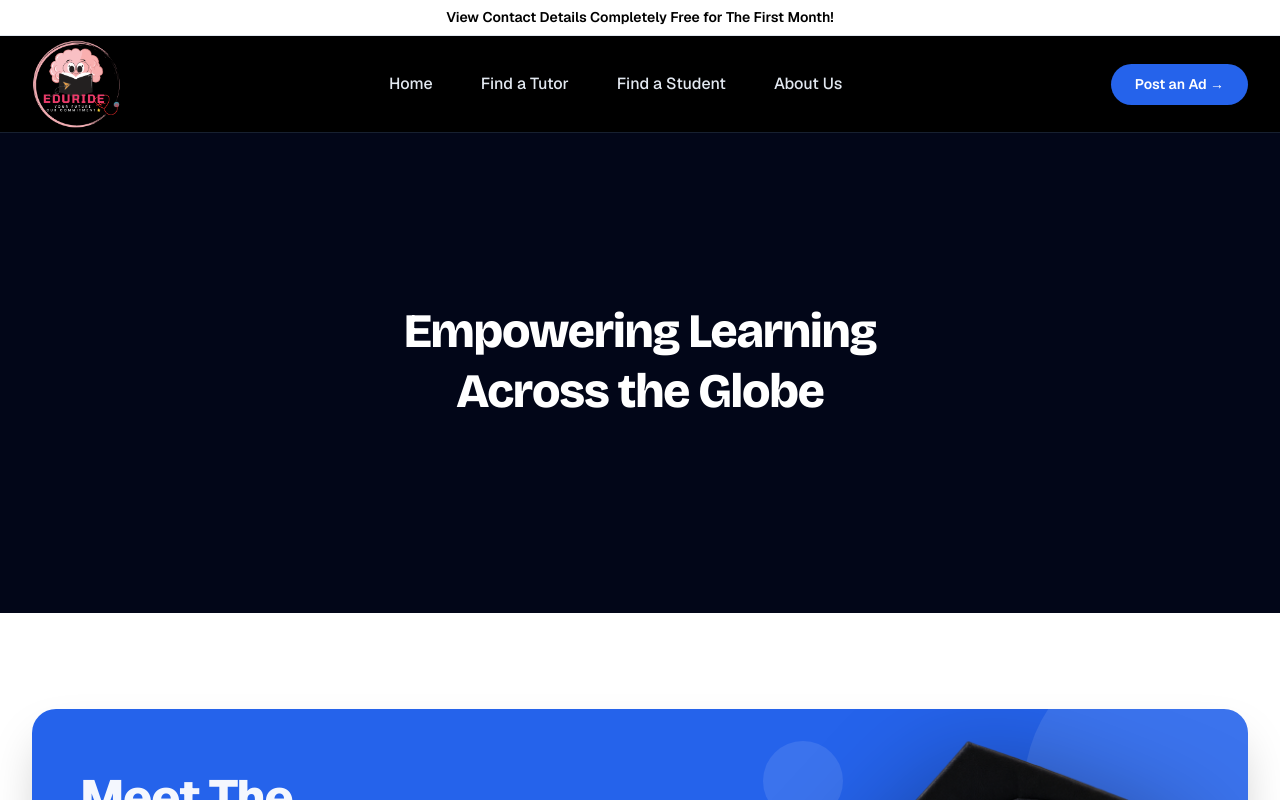
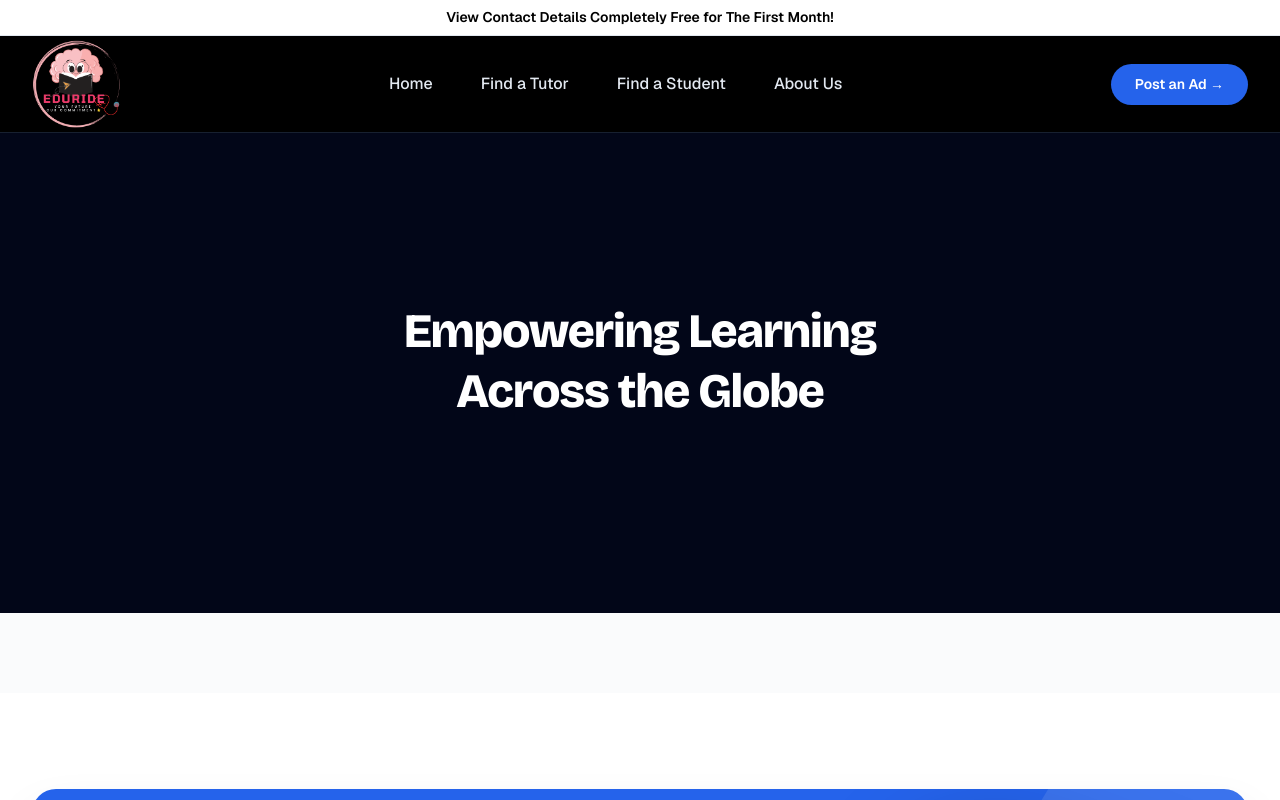
Before and after one commit to techsofttest/eduride-frontend, a Next.js app: page /about in a window 1280 px wide. Shown: the top 800 px of the page. Built offline with nearby package versions, Linux system fonts and the light colour scheme; no server answers.

Commit message:
changes 3.1 commit

```diff
--- a/app/about/page.tsx
+++ b/app/about/page.tsx
@@ -11,7 +11,7 @@ export default function AboutPage() {
     <main className="min-h-screen bg-[#fafbfc] text-[#0f172a] font-sans selection:bg-[#2563eb] selection:text-white">
       <Header />
       <AboutHeroSection />
-      <div id="about-details">
+      <div id="about-details" className="pt-20">
         <AboutSection />
       </div>
       <FounderSection />
```
